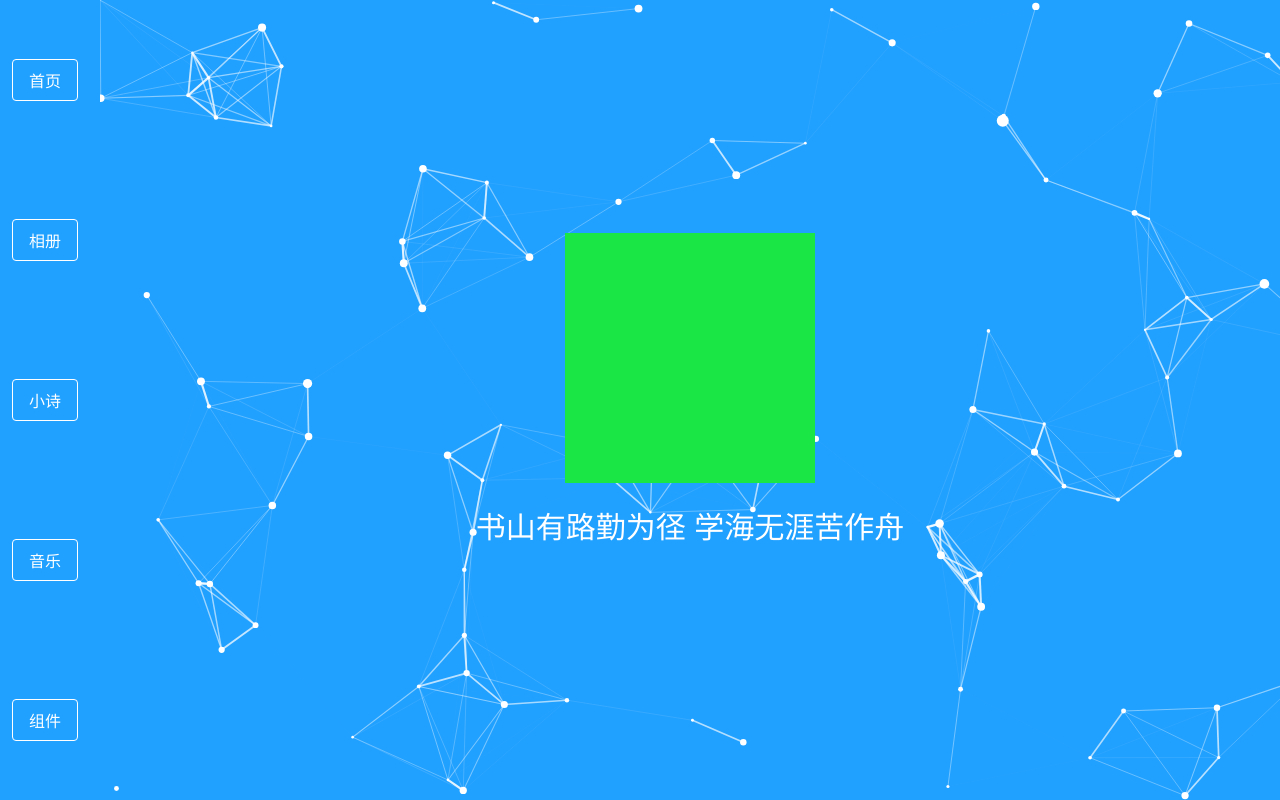
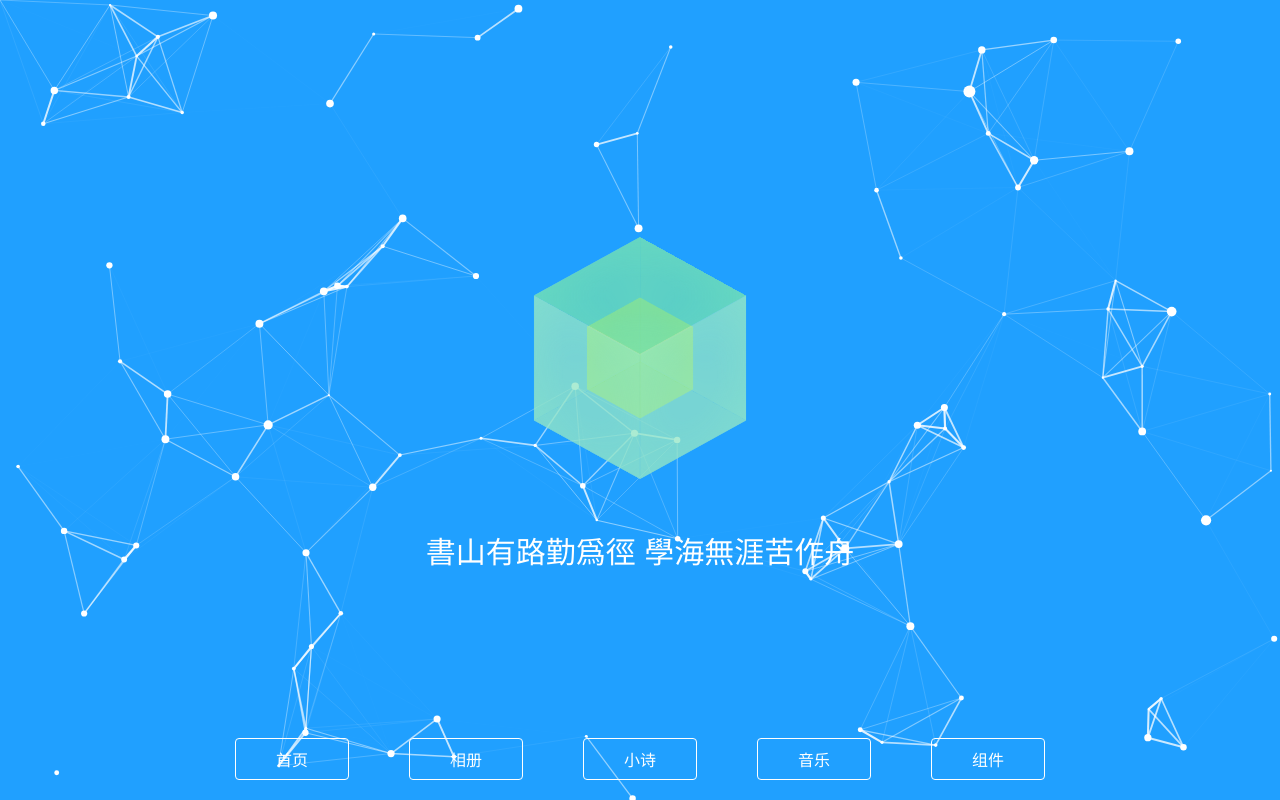
Before and after one commit to AlbertYu8467/hometown, a React (Create React App) app in the folder my-home/: page / in a window 1280 px wide. Built offline with nearby package versions, Linux system fonts and the light colour scheme.

Commit message:
change layout

```diff
--- a/my-home/src/components/Home.jsx
+++ b/my-home/src/components/Home.jsx
@@ -11,8 +11,25 @@ class Home extends Component {
             <React.Fragment>
                 <canvas id="canvas" width='100%' height='100%'></canvas>
                 <div  className='home'>
-                    <div className='logo'></div>
-                    <div className='motto'>书山有路勤为径 学海无涯苦作舟</div>
+                    <div className='logo'>
+                        <ul className="cube-inner">
+                            <li className="front"></li>
+                            <li className="back"></li>
+                            <li className="right"></li>
+                            <li className="left"></li>
+                            <li className="top"></li>
+                            <li className="bottom"></li>
+                        </ul>
+                        <ul className="cube">
+                            <li className="front"></li>
+                            <li className="back"></li>
+                            <li className="right"></li>
+                            <li className="left"></li>
+                            <li className="top"></li>
+                            <li className="bottom"></li>
+                        </ul>
+                    </div>
+                    <div className='motto'>書山有路勤爲徑 學海無涯苦作舟</div>
                 </div>
             </React.Fragment>
         )
--- a/my-home/src/styles/index.css
+++ b/my-home/src/styles/index.css
@@ -4,66 +4,246 @@ li {
     margin: 0;
     padding: 0;
     font-family: sans-serif;
-  color:#fff;
+    color: #fff;
 }
+
 body {
-  background:#20A0FF;
+    background: #20A0FF;
 }
-ul,li {
+
+ul,
+li {
     list-style: none;
 }
+
 a {
-  color:#fff;
+    color: #fff;
     font-weight: normal;
     text-decoration: none;
 }
+
 #canvas {
     position: absolute;
 }
+
 .nav {
-  display: flex;
-  width: 90px;
-  justify-content: center;
-  align-items: center;
-  flex-wrap: wrap;
     position: absolute;
-  top:0;
-  bottom:0;
-  left: 0;
+    width: 100%;
+    bottom: 20px;
+    text-align: center;
     cursor: pointer;
 }
+
+.container {
+    position: absolute;
+    top: 0;
+    bottom: 0;
+    left: 0;
+    right: 0;
+    overflow: hidden;
+}
+
 .nav-label {
-  margin: 20px 0;
-  padding: 8px 16px;
+    display: inline-block;
+    margin: 0px 30px;
     border: 1px solid #fff;
     border-radius: 4px;
 }
+
+.nav-label a {
+    display: inline-block;
+    padding: 8px 40px;
+}
+
 .nav-label:hover {
     background: #00EBC0;
 }
-.container {
-  position: absolute;
-  top:0;
-  bottom:0;
-  left: 100px;
-  right: 0;
-  overflow: hidden;
-}
+
+
+/*home component*/
+
 .home {
     position: absolute;
-  left:50%;
-  top:50%;
+    left: 50%;
+    top: 50%;
     width: 80%;
-  transform: translate(-50%,-50%);
+    transform: translate(-50%, -50%);
 }
+
 .logo {
-  width: 250px;
-  height: 250px;
-  margin: 0 auto;
-  background: #1ae646;
+    width: 100%;
+    height: 300px;
+    -webkit-transform: scale(1.5);
+    -ms-transform: scale(1.5);
+    transform: scale(1.5);
 }
+
+.cube {
+    width: 100%;
+    height: 100%;
+    padding: 0;
+    transform-origin: 50px 50px;
+    transform: rotateX(-33.5deg) rotateY(45deg);
+    transform-style: preserve-3d;
+    animation: slowSpin 10s ease-in-out infinite 2s;
+    margin: -50px 0 0 -50px;
+    top: 50%;
+    left: 50%
+}
+
+.cube,
+.cube li {
+    position: absolute;
+    display: block
+}
+
+.cube li {
+    width: 75pt;
+    height: 75pt;
+    transition: transform 1s ease-in-out
+}
+
+.cube .back,
+.cube .front,
+.cube .left,
+.cube .right,
+.cube .top {
+    background: radial-gradient(transparent 30%, rgba(146, 240, 202, 0.2) 100%)
+}
+
+.cube li:after {
+    content: "";
+    display: block;
+    position: absolute;
+    width: 75pt;
+    height: 75pt;
+    backface-visibility: hidden;
+    background-color: rgba(147, 229, 198, 0.5);
+    transition: transform 1s ease-in-out
+}
+
+.cube .front {
+    transform: translateZ(50px)
+}
+
+.cube .back {
+    transform: rotateX(-180deg) translateZ(50px)
+}
+
+.cube .right {
+    transform: rotateY(90deg) translateZ(50px)
+}
+
+.cube .left {
+    transform: rotateY(-90deg) translateZ(50px)
+}
+
+.cube .top {
+    transform: rotateX(90deg) translateZ(50px)
+}
+
+.cube .top:after {
+    background-color: rgba(93, 219, 169, 0.5)
+}
+
+.cube .bottom {
+    transform: rotateX(-90deg) translateZ(50px)
+}
+
+.cube-inner {
+    width: 100%;
+    height: 100%;
+    padding: 0;
+    top: 50%;
+    left: 50%;
+    transform-origin: 25px 25px;
+    margin: -25px 0 0 -25px;
+    transform: rotateX(-33.5deg) rotateY(45deg);
+    transform-style: preserve-3d;
+    animation: fastSpin 10s ease-in-out infinite 2s
+}
+
+.cube-inner,
+.cube-inner li {
+    position: absolute;
+    display: block
+}
+
+.cube-inner li {
+    width: 50px;
+    height: 50px;
+    transition: transform 1s ease-in-out
+}
+
+.cube-inner .back,
+.cube-inner .front,
+.cube-inner .left,
+.cube-inner .right,
+.cube-inner .top {
+    background: radial-gradient(transparent 30%, rgba(214, 236, 14, 0.2) 100%)
+}
+
+.cube-inner li:after {
+    content: "";
+    display: block;
+    position: absolute;
+    width: 50px;
+    height: 50px;
+    backface-visibility: hidden;
+    background-color: rgba(164, 238, 36, 0.5);
+    transition: transform 1s ease-in-out
+}
+
+.cube-inner .front {
+    transform: translateZ(25px)
+}
+
+.cube-inner .back {
+    transform: rotateX(-180deg) translateZ(25px)
+}
+
+.cube-inner .right {
+    transform: rotateY(90deg) translateZ(25px)
+}
+
+.cube-inner .left {
+    transform: rotateY(-90deg) translateZ(25px)
+}
+
+.cube-inner .top {
+    transform: rotateX(90deg) translateZ(25px)
+}
+
+.cube-inner .top:after {
+    background-color: rgba(221, 236, 57, 0.5)
+}
+
+.cube-inner .bottom {
+    transform: rotateX(-90deg) translateZ(25px)
+}
+
+@keyframes slowSpin {
+    0% {
+        transform: rotateX(-33.5deg) rotateY(45deg)
+    }
+    10%,
+    to {
+        transform: rotateX(-33.5deg) rotateY(225deg)
+    }
+}
+
+@keyframes fastSpin {
+    0% {
+        transform: rotateX(-33.5deg) rotateY(45deg)
+    }
+    10%,
+    to {
+        transform: rotateX(-33.5deg) rotateY(-315deg)
+    }
+}
+
 .motto {
-  text-align:center;
+    text-align: center;
     margin: 20px 0;
     font-size: 30px;
 }
```
Also changed, not shown: my-home/src/js/bg.js (+10 -10 lines), 1 other file (tests, documents, lock files or other folders). Lines whose indentation alone changed are shown as unchanged.
